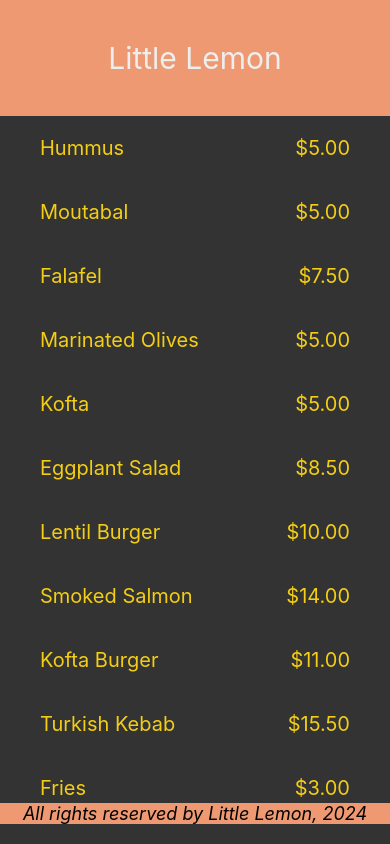
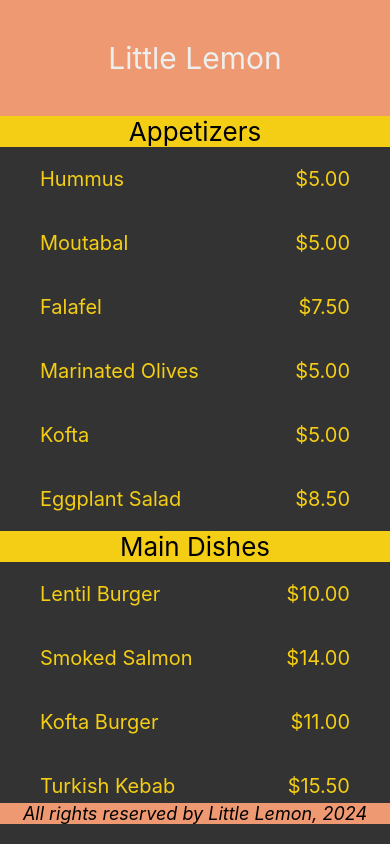
Before and after one commit to August-Winters/LLNewsletter, a React Native app: screen / in a window 390 px wide. Built offline with nearby package versions, Linux system fonts and the light colour scheme.

Commit message:
converted MenuItems output from FlatList to SectionList

```diff
--- a/components/MenuItems.js
+++ b/components/MenuItems.js
@@ -1,18 +1,31 @@
 import React from 'react';
 
-import { StyleSheet, View, Text, FlatList } from 'react-native';
+import { StyleSheet, View, Text, SectionList } from 'react-native';
 
 const menuItemsToDisplay =  [
+    {
+        title: 'Appetizers',
+        data: [
             { name: 'Hummus', price: '$5.00', id: '1A'},
             { name: 'Moutabal', price: '$5.00', id: '2B'},
             { name: 'Falafel', price: '$7.50', id: '3C'},
             { name: 'Marinated Olives', price: '$5.00', id: '4D'},
             { name: 'Kofta', price: '$5.00', id: '5E'},
             { name: 'Eggplant Salad', price: '$8.50', id: '6F'},
+        ],
+    },
+    {
+        title: 'Main Dishes',
+        data: [
             { name: 'Lentil Burger', price: '$10.00', id: '7G'},
             { name: 'Smoked Salmon', price: '$14.00', id: '8H'},
             { name: 'Kofta Burger', price: '$11.00', id: '9I'},
             { name: 'Turkish Kebab', price: '$15.50', id: '10J'},
+        ],
+    },
+    {
+        title: 'Sides',
+        data: [
             { name: 'Fries', price: '$3.00', id: '11K'},
             { name: 'Buttered Rice', price: '$3.00', id: '12L'},
             { name: 'Bread Sticks', price: '$3.00', id: '13M'},
@@ -20,10 +33,17 @@ const menuItemsToDisplay =  [
             { name: 'Lentil Soup', price: '$3.75', id: '15O'},
             { name: 'Greek Salad', price: '$6.00', id: '16P'},
             { name: 'Rice Pilaf', price: '$4.00', id: '17Q'},
+        ],
+    },
+    {
+        title: 'Desserts',
+        data: [
             { name: 'Baklava', price: '$3.00', id: '18R'},
             { name: 'Tartufo', price: '$3.00', id: '19S'},
             { name: 'Tiramisu', price: '$5.00', id: '20T'},
             { name: 'Panna Cotta', price: '$5.00', id: '21U'},
+        ],
+    },
 ];
 
 const Item = ({ name, price }) => (
@@ -36,12 +56,19 @@ const Item = ({ name, price }) => (
 const MenuItems = () => {
     const renderItem = ({ item }) => <Item name={item.name} price={item.price} />;
 
+const renderSectionHeader = ({ section: { title }}) => (
+    <View style={menuStyles.headerStyle}>
+        <Text style={menuStyles.sectionHeader}>{title}</Text>
+    </View>
+    )
+
     return (
       <View style={menuStyles.container}>
-        <FlatList
-          data={menuItemsToDisplay}
-          keyExtractor={(item) => item.id}
-          renderItem={renderItem}> </FlatList>
+        <SectionList
+          sections={menuItemsToDisplay}
+          keyExtractor={(item, index) => item + index}
+          renderItem={renderItem}
+          renderSectionHeader={renderSectionHeader}> </SectionList>
       </View>
     );
 };
@@ -60,6 +87,15 @@ const menuStyles = StyleSheet.create({
     color: '#F4CE14',
     fontSize: 20,
   },
+  headerStyle: {
+    backgroundColor: '#F4CE14',
+  },
+  sectionHeader: {
+    color: 'black',
+    fontSize: 26,
+    flexWrap: 'wrap',
+    textAlign: 'center',
+  },
 });
 
 export default MenuItems;
```
Lines whose indentation alone changed are shown as unchanged.
